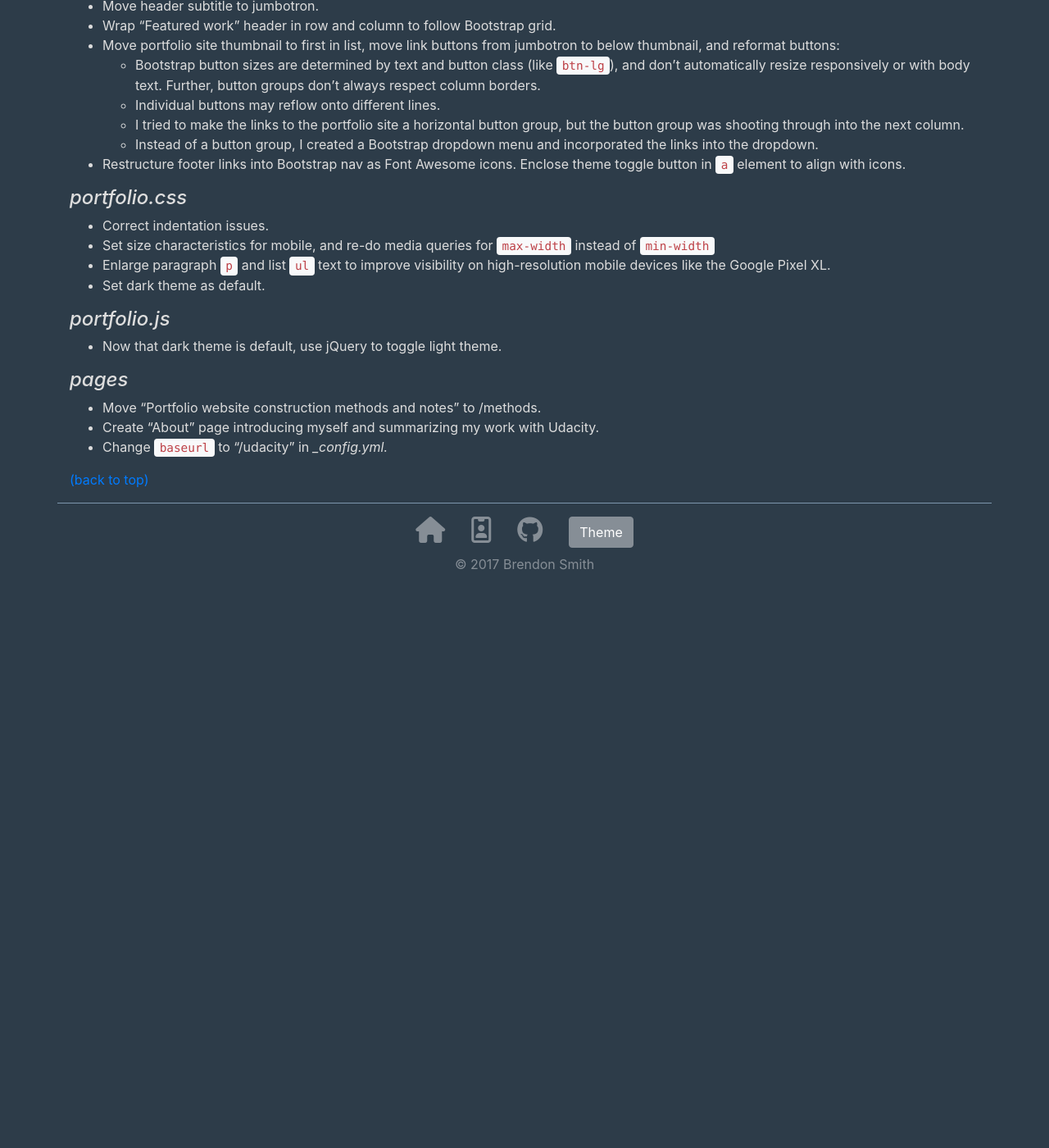
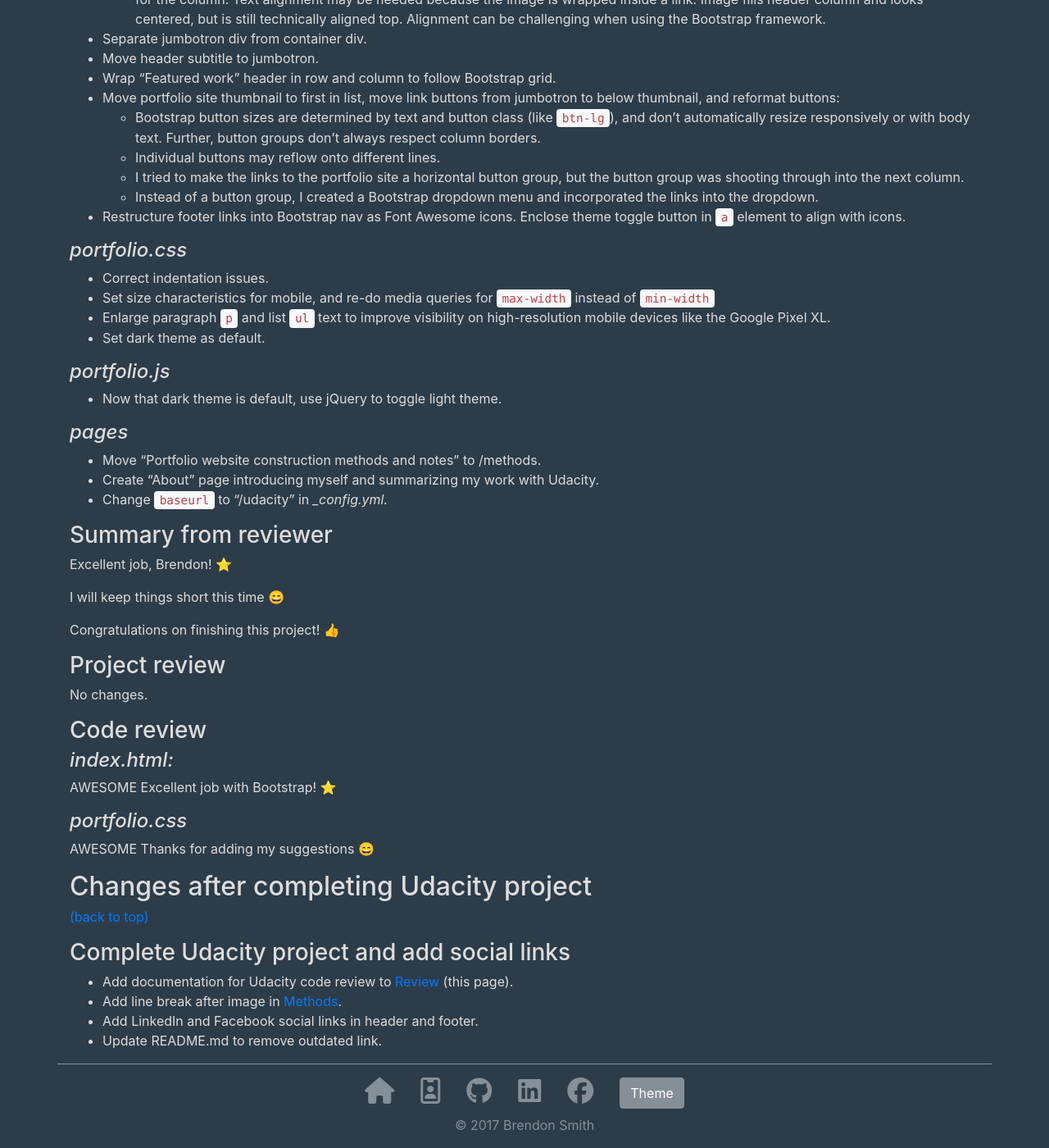
Before and after one commit to br3ndonland/br3ndonland.github.io-jekyll, a Jekyll site: the page built from docs/pages/review.md, in a window 1280 px wide and 1400 px high, scrolled down 15095 px. Shown: the whole window at 82% size. Built offline with Jekyll 4.4.1, drawn with Linux system fonts in a browser that asks for light colours; nearby versions of some CDN libraries; emoji names are drawn with the system emoji font; before the commit the page ends 15811 px from its top, so only the background shows below that; some of the changed text lies outside the part shown.

Commit message:
Complete Udacity project and add social links
* Add documentation for Udacity code review to Review.md.
* Add line break after image in Methods.md.
* Add LinkedIn and Facebook social links in header and footer.
* Update README.md to remove outdated link.

```diff
--- a/docs/_includes/footer.html
+++ b/docs/_includes/footer.html
@@ -11,6 +11,14 @@
             </li>
             <li class="nav-item">
               <a class="nav-link card-link text-muted fa fa-2x fa-github" href="https://github.com/br3ndonland/"></a>
+              </a>
+            </li>
+            <li class="nav-item">
+              <a class="nav-link card-link text-muted fa fa-2x fa-linkedin-square" href="https://www.linkedin.com/in/br3ndonland"></a>
+              </a>
+            </li>
+            <li class="nav-item">
+              <a class="nav-link card-link text-muted fa fa-2x fa-facebook-official" href="https://facebook.com/br3ndonland"></a>
               </a>
             </li>
             <li class="nav-item">
--- a/docs/_includes/header.html
+++ b/docs/_includes/header.html
@@ -48,6 +48,14 @@
                   </a>
                 </li>
                 <li class="nav-item">
+                  <a class="nav-link card-link text-muted fa fa-2x fa-linkedin-square" href="https://www.linkedin.com/in/br3ndonland"></a>
+                  </a>
+                </li>
+                <li class="nav-item">
+                  <a class="nav-link card-link text-muted fa fa-2x fa-facebook-official" href="https://facebook.com/br3ndonland"></a>
+                  </a>
+                </li>
+                <li class="nav-item">
                   <a class="nav-link card-link">
                     <button type="button" class="btn btn-secondary btn-theme-toggle">Theme</button>
                   </a>
--- a/docs/pages/review.md
+++ b/docs/pages/review.md
@@ -31,6 +31,7 @@ br3ndonland
 - [First submission](#first-submission)
 - [Second submission](#second-submission)
 - [Third submission](#third-submission)
+- [Changes after completing Udacity project](#changes-after-completing-udacity-project)
 
 <!-- END doctoc generated TOC please keep comment here to allow auto update -->
 
@@ -772,6 +773,8 @@ Hi Fernando! Thanks very much for your feedback on my project. I'm glad that I'm
 
 * Correct indentation issues.
 
+I simplified the repository name to *udacity*, so the GitHub Pages site is now at https://br3ndonland.github.io/udacity/.
+
 
 ### Full list of changes for Git commit
 
@@ -813,4 +816,41 @@ Hi Fernando! Thanks very much for your feedback on my project. I'm glad that I'm
 * Create "About" page introducing myself and summarizing my work with Udacity.
 * Change `baseurl` to "/udacity" in *_config.yml.*
 
+
+### Summary from reviewer
+
+Excellent job, Brendon! :star:
+
+I will keep things short this time :smile:
+
+Congratulations on finishing this project! :thumbsup:
+
+
+### Project review
+
+No changes.
+
+
+### Code review
+
+#### *index.html:*
+
+AWESOME
+Excellent job with Bootstrap! :star:
+
+
+#### *portfolio.css*
+
+AWESOME
+Thanks for adding my suggestions :smile:
+
+
+## Changes after completing Udacity project
 [(back to top)](#top)
+
+### Complete Udacity project and add social links
+
+* Add documentation for Udacity code review to [Review]({{ "review/" | relative_url }}) (this page).
+* Add line break after image in [Methods]({{ "methods/" | relative_url }}).
+* Add LinkedIn and Facebook social links in header and footer.
+* Update README.md to remove outdated link.
```
Also changed, not shown: docs/pages/methods.md (+3 -1 lines), README.md.
